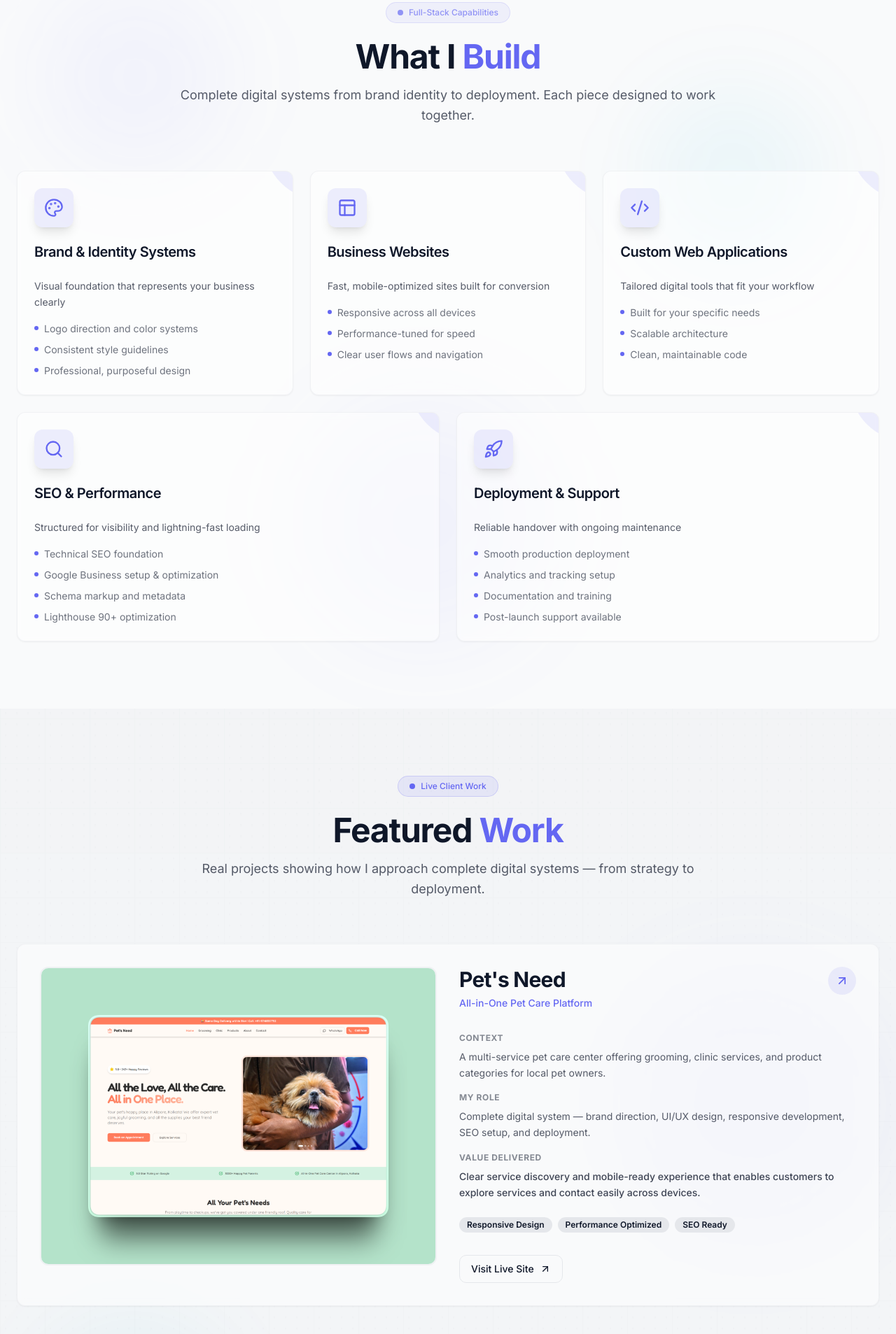
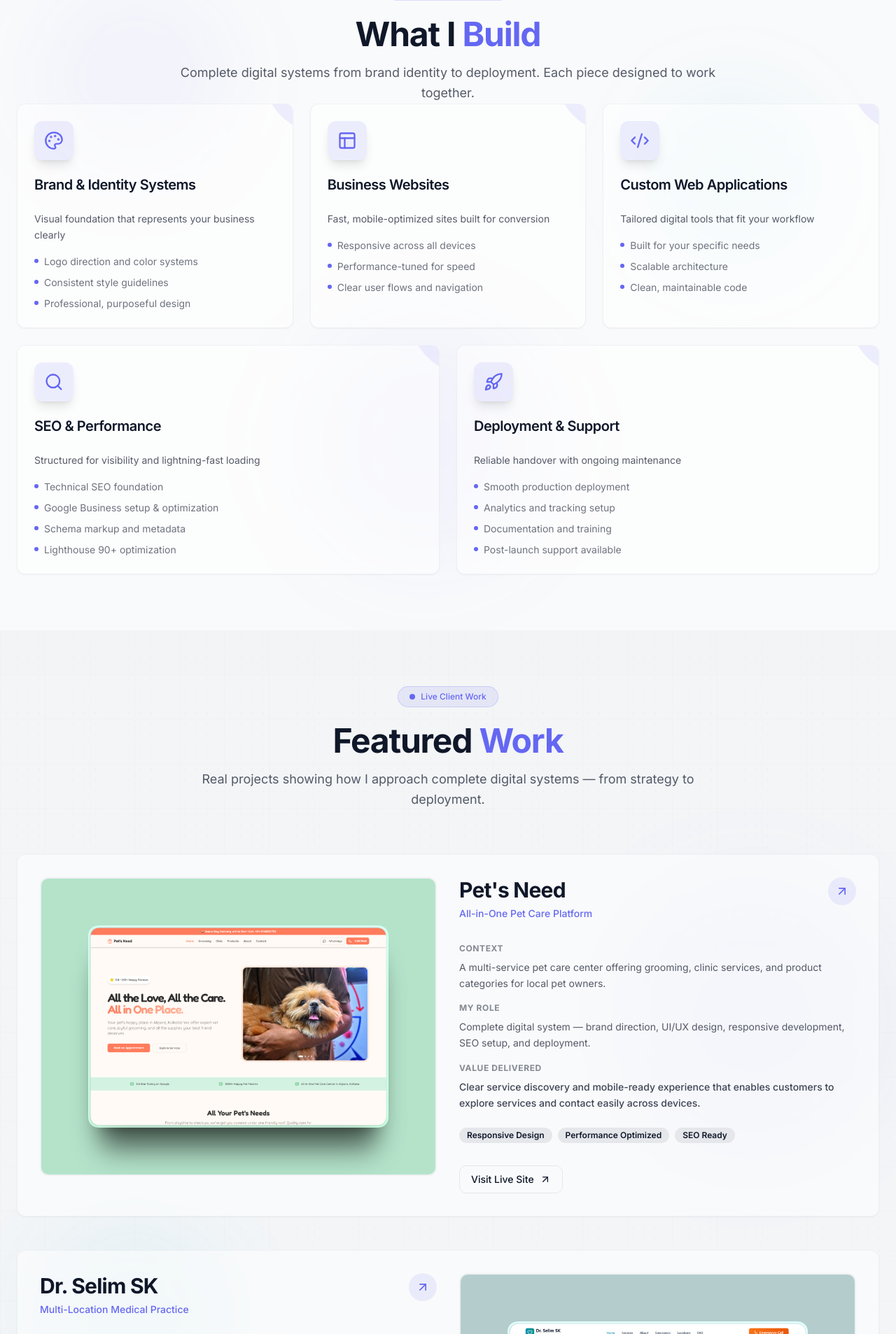
Before and after one commit to rijaulsk/rijaulsk, a Next.js app: page / in a window 1280 px wide. Shown: the part 893-2800 px from the top of the page at 70% size. Built offline with nearby package versions, Linux system fonts and the light colour scheme.

Commit message:
sections space fix

```diff
--- a/src/components/landing/About.tsx
+++ b/src/components/landing/About.tsx
@@ -34,7 +34,7 @@ export default function About() {
   return (
     <section
       id="about"
-      className="relative w-full bg-background py-16 md:py-24 overflow-hidden"
+      className="relative w-full bg-background py-16 md:py-20 overflow-hidden"
     >
       {/* Animated Background */}
       <div className="absolute inset-0 overflow-hidden pointer-events-none">
--- a/src/components/landing/Contact.tsx
+++ b/src/components/landing/Contact.tsx
@@ -63,7 +63,7 @@ export default function Contact() {
   };
 
   return (
-    <section id="contact" className="relative w-full py-16 md:py-24 bg-muted/30 overflow-hidden">
+    <section id="contact" className="relative w-full py-16 md:py-20 bg-muted/30 overflow-hidden">
       {/* Animated Background */}
       <div className="absolute inset-0 overflow-hidden pointer-events-none">
         <div className="absolute top-1/4 left-1/4 w-96 h-96 bg-primary/5 rounded-full blur-3xl animate-blob" />
--- a/src/components/landing/Hero.tsx
+++ b/src/components/landing/Hero.tsx
@@ -317,7 +317,7 @@ export default function Hero() {
       )}
 
       {/* Content */}
-      <div className="relative z-10 mx-auto flex min-h-[calc(100vh-4rem)] md:min-h-[calc(100vh-5rem)] max-w-7xl flex-col items-center justify-center px-6 py-16 md:py-20 text-center">
+      <div className="relative z-10 mx-auto flex min-h-[calc(100vh-4rem)] md:min-h-[calc(100vh-5rem)] max-w-7xl flex-col items-center justify-center px-6 py-14 md:py-16 text-center">
         {/* Animated Badge */}
         <div className="group mb-8 inline-flex items-center gap-2 px-4 py-2 rounded-full bg-primary/10 border border-primary/20 hover:bg-primary/15 hover:border-primary/30 transition-all duration-300 cursor-default">
           <Sparkles className="h-4 w-4 text-primary animate-pulse" />
--- a/src/components/landing/Process.tsx
+++ b/src/components/landing/Process.tsx
@@ -37,7 +37,7 @@ const processSteps = [
 
 export default function Process() {
   return (
-    <section id="process" className="relative w-full bg-muted/30 py-16 md:py-24 overflow-hidden">
+    <section id="process" className="relative w-full bg-muted/30 pt-14 pb-16 md:pt-16 md:pb-20 overflow-hidden">
       {/* Animated Background */}
       <div className="absolute inset-0 overflow-hidden pointer-events-none">
         <div className="absolute top-20 left-1/4 w-96 h-96 bg-primary/5 rounded-full blur-3xl animate-blob" />
--- a/src/components/landing/Services.tsx
+++ b/src/components/landing/Services.tsx
@@ -66,7 +66,7 @@ const capabilities = [
 
 export default function Capabilities() {
   return (
-    <section id="services" className="relative w-full bg-background py-16 md:py-24 overflow-hidden">
+    <section id="services" className="relative w-full bg-background pt-14 pb-16 md:pt-16 md:pb-20 overflow-hidden">
       {/* Top Wave Separator */}
       <div className="absolute top-0 left-0 right-0 pointer-events-none">
         <svg
@@ -111,7 +111,7 @@ export default function Capabilities() {
           </p>
         </div>
 
-        <FadeInStagger className="mt-16 grid gap-6 md:grid-cols-2 lg:grid-cols-3">
+        <FadeInStagger className="grid gap-6 md:grid-cols-2 lg:grid-cols-3">
           {capabilities.slice(0, 3).map((capability, index) => {
             const Icon = capability.icon;
             return (
--- a/src/components/landing/WhyMe.tsx
+++ b/src/components/landing/WhyMe.tsx
@@ -44,7 +44,7 @@ const differentiators: Differentiator[] = [
 
 export default function WhyMe() {
   return (
-    <section id="why-me" className="relative w-full bg-background py-16 md:py-24 overflow-hidden">
+    <section id="why-me" className="relative w-full bg-background py-16 md:py-20 overflow-hidden">
       {/* Animated Background */}
       <div className="absolute inset-0 overflow-hidden pointer-events-none">
         <div className="absolute top-1/4 right-20 w-96 h-96 bg-primary/5 rounded-full blur-3xl animate-blob" />
--- a/src/components/landing/Work.tsx
+++ b/src/components/landing/Work.tsx
@@ -33,7 +33,7 @@ const projects = [
 
 export default function Work() {
   return (
-    <section id="work" className="relative w-full bg-muted/30 py-16 md:py-24 overflow-hidden">
+    <section id="work" className="relative w-full bg-muted/30 pt-16 pb-14 md:pt-20 md:pb-16 overflow-hidden">
       {/* Animated Background */}
       <div className="absolute inset-0 overflow-hidden pointer-events-none">
         <div className="absolute top-1/4 right-10 w-96 h-96 bg-primary/5 rounded-full blur-3xl animate-blob" />
```
